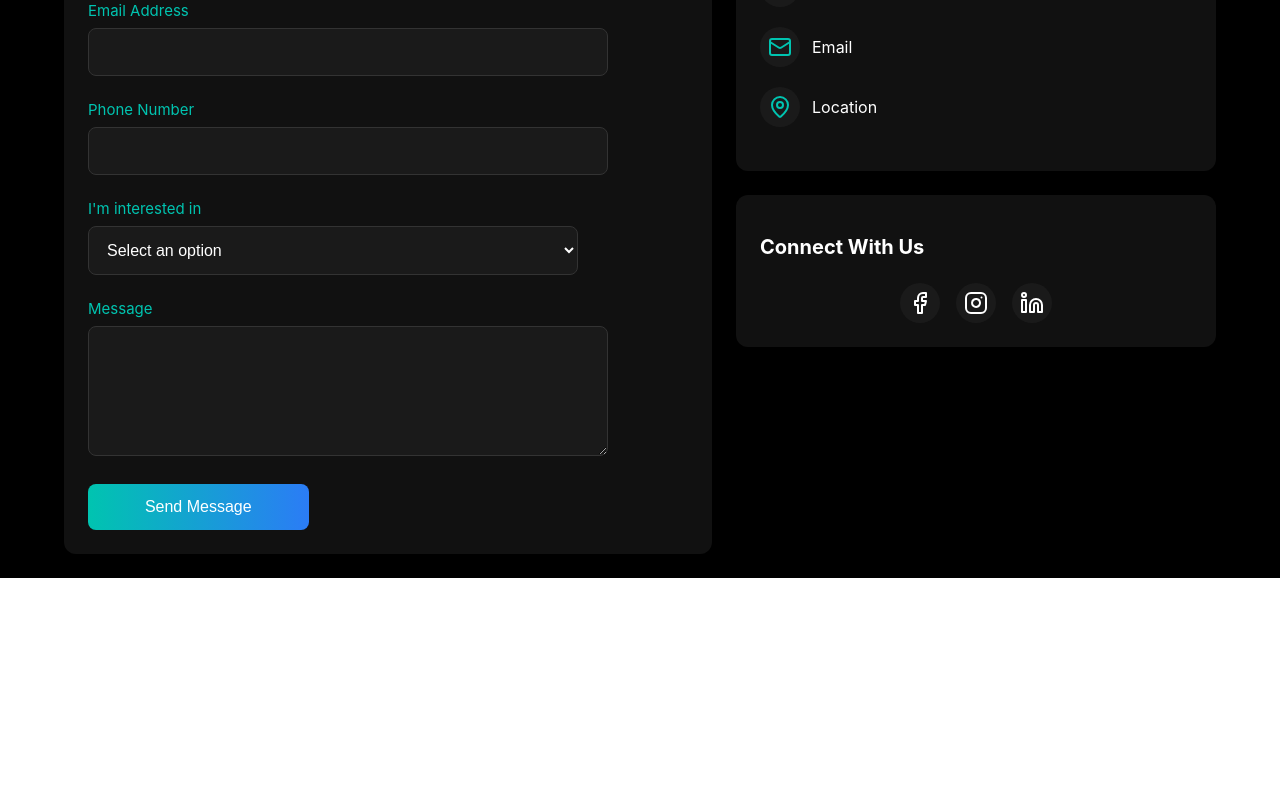
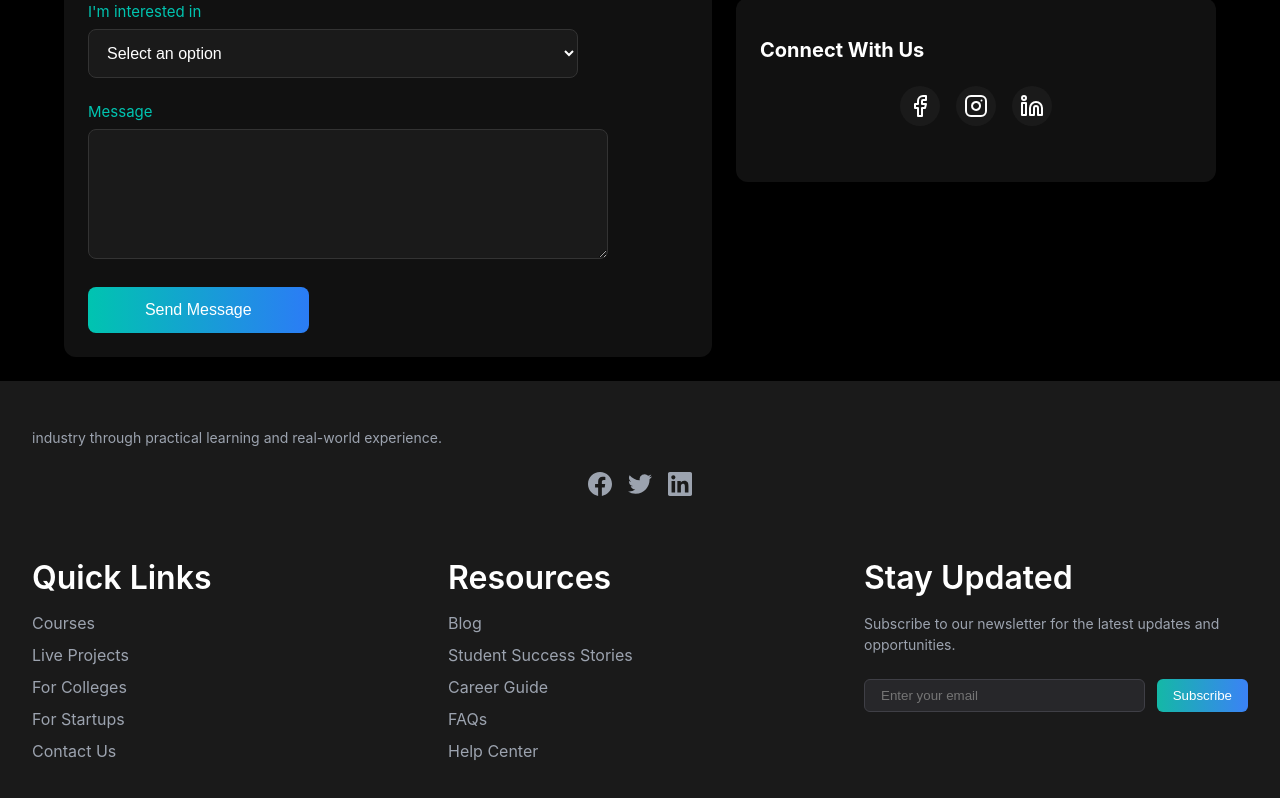
Before and after one commit to SUFIYANJT/Techlearn., a React (Vite) app: page / in a window 1280 px wide. Shown: the part 4114-4912 px from the top of the page. Before the commit the page ends 4692 px from the top, so only its background shows below. Built offline with nearby package versions, Linux system fonts and the light colour scheme.

Commit message:
new cnage

```diff
--- a/src/Compounts/ContactForm.tsx
+++ b/src/Compounts/ContactForm.tsx
@@ -1,3 +1,4 @@
+// ContactForm.jsx
 import React, { useState } from 'react';
 import './ContactForm.css';
 import { Mail, Phone, MapPin, Facebook, Instagram, Linkedin } from 'lucide-react';
--- a/src/Page/Home.tsx
+++ b/src/Page/Home.tsx
@@ -6,6 +6,7 @@ import FeaturesSection from "../Compounts/FeaturesSection";
 import LiveProjectInternships from "../Compounts/LiveProjectInternships";
 import PartnerSection from "../Compounts/PartnerSection";
 import ContactForm from "../Compounts/ContactForm";
+import Footer from "../Compounts/Footer";
 
 
 interface HomeProps {}
@@ -60,6 +61,7 @@ const Home: React.FC<HomeProps> = () => {
       <LiveProjectInternships />
       <PartnerSection />
       <ContactForm />
+      <Footer />
     </div>
 
   );
```
Also changed, not shown: src/assets/Collage.png (added), src/assets/flash.png (added).
